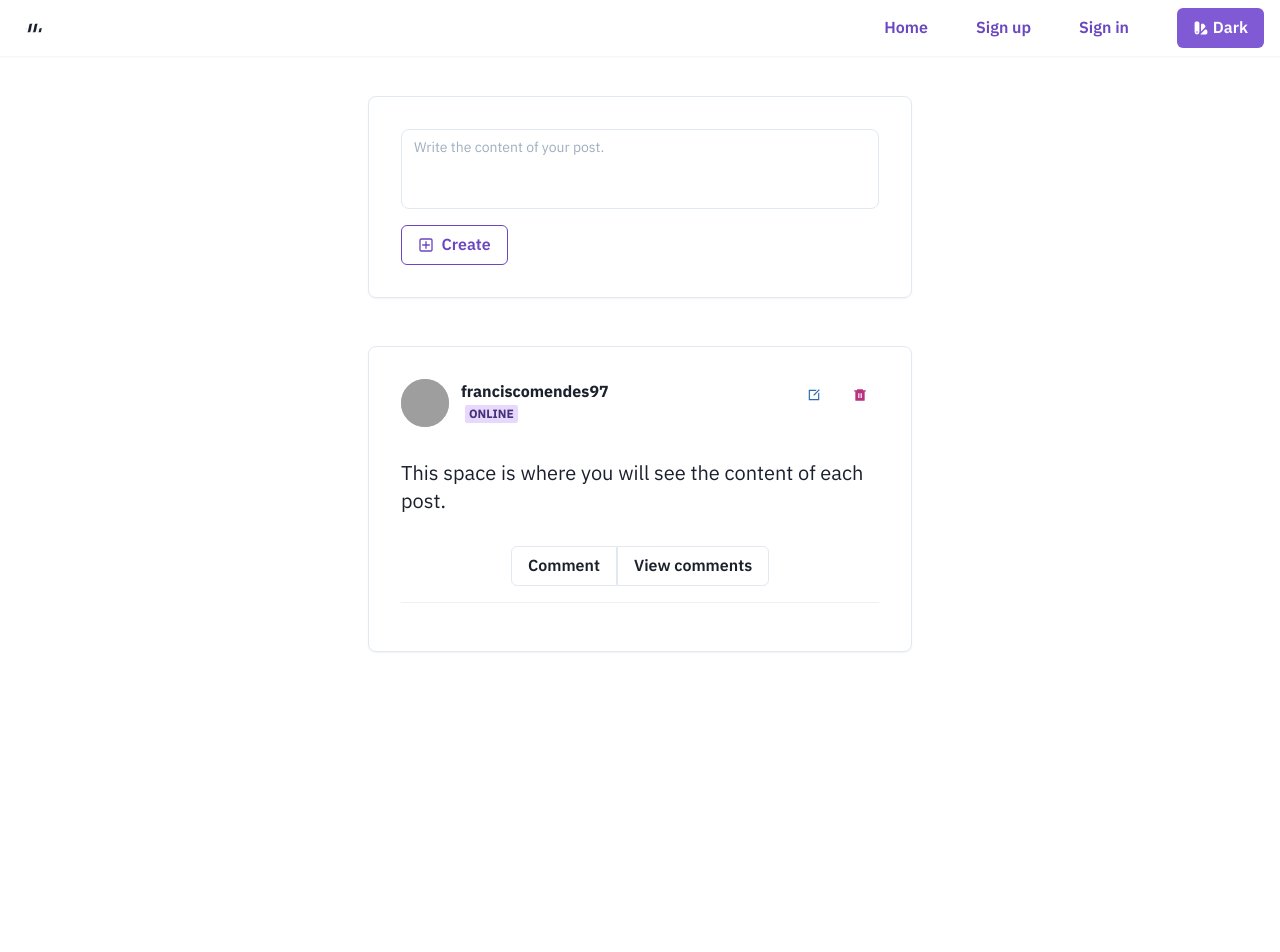
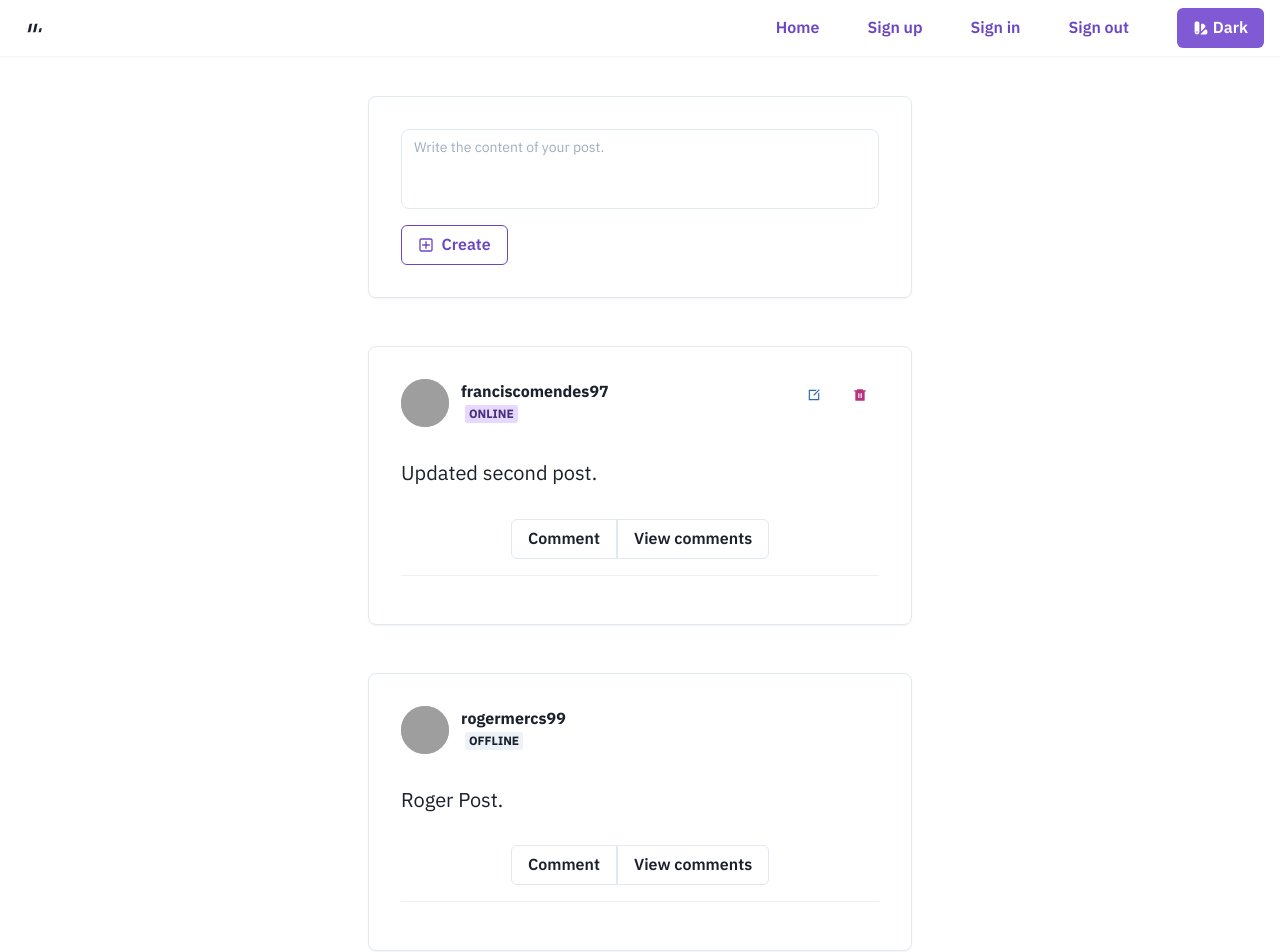
Before and after one commit to FranciscoMendes10866/pwnag, a React (Create React App) app in the folder client/: page /panel in a window 1280 px wide. Shown: the top 952 px of the page. Before the commit the page ends 800 px from the top, so only its background shows below. Built offline with nearby package versions, Linux system fonts and the light colour scheme; grey boxes are pictures that could not be loaded.

Commit message:
Data mapping 🐓
The mapping of data from the api is already done. Mapping of posts and corresponding comments is already done. Just as the validation is made if the post / comment is authored by the user so that he can edit or delete it.

```diff
--- a/client/src/components/Comments.jsx
+++ b/client/src/components/Comments.jsx
@@ -1,24 +1,33 @@
 import { Box, Flex, Avatar, Badge, Text, Button, Collapse } from '@chakra-ui/react'
 import { RiDeleteBin6Fill, RiEditBoxLine } from 'react-icons/ri'
 
-const Comments = ({ showComments }) => {
+const Comments = ({ showComments, postComments, currentUser }) => {
     return (
         <Collapse startingHeight={0} in={showComments}>
-            <Box p="6" borderWidth="1px" borderRadius={8}>
+            {postComments.map(comment => {
+                return (
+                    <Box p="6" borderWidth="1px" borderRadius={8} mt={4} mb={4}>
                         <Flex justifyContent="space-between">
                             <Flex>
                                 <Avatar size="md" src="https://bit.ly/3nqaxnQ" />
                                 <Box ml="3">
                                     <Text fontWeight="bold">
-                                rogermercs99
+                                        {comment.User.username}
                                     </Text>
                                     <Text fontSize="sm">
+                                        {comment.User.isOnline ? (
+                                            <Badge ml="1" colorScheme="purple">
+                                                Online
+                                            </Badge>
+                                        ) : (
                                                 <Badge ml="1">
                                                     Offline
                                                 </Badge>
+                                            )}
                                     </Text>
                                 </Box>
                             </Flex>
+                            {currentUser === comment.User.id && (
                                 <Flex>
                                     <Button variant="ghost" size="sm" colorScheme="blue">
                                         <RiEditBoxLine />
@@ -27,11 +36,14 @@ const Comments = ({ showComments }) => {
                                         <RiDeleteBin6Fill />
                                     </Button>
                                 </Flex>
+                            )}
                         </Flex>
                         <Text mt={6} fontSize="lg" fontWeight="regular" lineHeight="short">
-                    This is the message that we will read in the comments.
+                            {comment.message}
                         </Text>
                     </Box>
+                )
+            })}
         </Collapse>
     )
 }
--- a/client/src/components/Navbar.jsx
+++ b/client/src/components/Navbar.jsx
@@ -35,6 +35,9 @@ const Navbar = () => {
                 <Button as={Link} to="/sign-in" colorScheme="purple" variant="ghost" mr="4">
                     Sign in
                 </Button>
+                <Button colorScheme="purple" variant="ghost" mr="4">
+                    Sign out
+                </Button>
                 <Button colorScheme="purple" ml="4" onClick={toggleColorMode}>
                     {colorMode === "light" ? <HiColorSwatch /> : <HiOutlineColorSwatch />}
                     &nbsp;{colorMode === "light" ? "Dark" : "Light"}
--- a/client/src/components/Post.jsx
+++ b/client/src/components/Post.jsx
@@ -4,7 +4,7 @@ import { RiDeleteBin6Fill, RiEditBoxLine } from 'react-icons/ri'
 
 import { CommentPost, Comments } from '../components'
 
-const Panel = () => {
+const Panel = ({ post, currentUser }) => {
     const [showCreate, setShowCreate] = useState(false)
     const [showComments, setShowComments] = useState(false)
     const handleCreate = () => setShowCreate(!showCreate)
@@ -21,15 +21,22 @@ const Panel = () => {
                         <Avatar src="https://bit.ly/3mmsW3w" />
                         <Box ml="3">
                             <Text fontWeight="bold">
-                                franciscomendes97
+                                {post.User.username}
                             </Text>
                             <Text fontSize="sm">
+                                {post.User.isOnline ? (
                                     <Badge ml="1" colorScheme="purple">
                                         Online
                                     </Badge>
+                                ) : (
+                                        <Badge ml="1">
+                                            Offline
+                                        </Badge>
+                                    )}
                             </Text>
                         </Box>
                     </Flex>
+                    {currentUser === post.User.id && (
                         <Flex>
                             <Button variant="ghost" size="sm" colorScheme="blue">
                                 <RiEditBoxLine />
@@ -38,9 +45,10 @@ const Panel = () => {
                                 <RiDeleteBin6Fill />
                             </Button>
                         </Flex>
+                    )}
                 </Flex>
                 <Text mt={8} fontSize="xl" fontWeight="regular" lineHeight="short">
-                    This space is where you will see the content of each post.
+                    {post.content}
                 </Text>
                 <Flex align="center" mt={8} justifyContent="center">
                     <ButtonGroup isAttached variant="outline">
@@ -51,7 +59,11 @@ const Panel = () => {
                 <Divider mb={4} mt={4} />
                 <CommentPost showCreate={showCreate} />
                 {common}
-                <Comments showComments={showComments} />
+                <Comments
+                    showComments={showComments}
+                    postComments={post.Comment}
+                    currentUser={currentUser}
+                />
             </Box>
         </Box>
     )
--- a/client/src/pages/Panel.jsx
+++ b/client/src/pages/Panel.jsx
@@ -3,11 +3,66 @@ import { Container, SimpleGrid } from '@chakra-ui/react'
 import { Post, CreatePost } from '../components'
 
 const Panel = () => {
+    const currentUser = 'ckikg80le0002rp3vzx04wnof'
+    const data = [
+        {
+            "id": "ckiki4wzg0000k03ve435dwyg",
+            "content": "Updated second post.",
+            "User": {
+                "id": "ckikg80le0002rp3vzx04wnof",
+                "username": "franciscomendes97",
+                "isOnline": true
+            },
+            "Comment": [
+                {
+                    "id": "ckiq7o9eo0060843vu01b0xdg",
+                    "message": "Comment to second post.",
+                    "User": {
+                        "id": "ckiq7li490013843vsx5fjl1s",
+                        "username": "rogermercs99",
+                        "isOnline": false
+                    }
+                }
+            ]
+        },
+        {
+            "id": "ckiq7m96a0023843vlhel0zq3",
+            "content": "Roger Post.",
+            "User": {
+                "id": "ckiq7li490013843vsx5fjl1s",
+                "username": "rogermercs99",
+                "isOnline": false
+            },
+            "Comment": [
+                {
+                    "id": "ckiq7nes70046843vdhnf386p",
+                    "message": "Comment to roger post.",
+                    "User": {
+                        "id": "ckikg80le0002rp3vzx04wnof",
+                        "username": "franciscomendes97",
+                        "isOnline": true
+                    }
+                },
+                {
+                    "id": "ckiq8lxg20005ep3vi4zgqxom",
+                    "message": "I commented on Roger's post.",
+                    "User": {
+                        "id": "ckiq8l30u0001ep3v9bwdawiu",
+                        "username": "joaogomes98",
+                        "isOnline": true
+                    }
+                }
+            ]
+        }
+    ]
+
     return (
         <Container py={24}>
             <SimpleGrid columns={1} spacing={12}>
                 <CreatePost />
-                <Post />
+                {data.map(post => {
+                    return <Post post={post} currentUser={currentUser} />
+                })}
             </SimpleGrid>
         </Container>
     )
```
Lines whose indentation alone changed are shown as unchanged.
